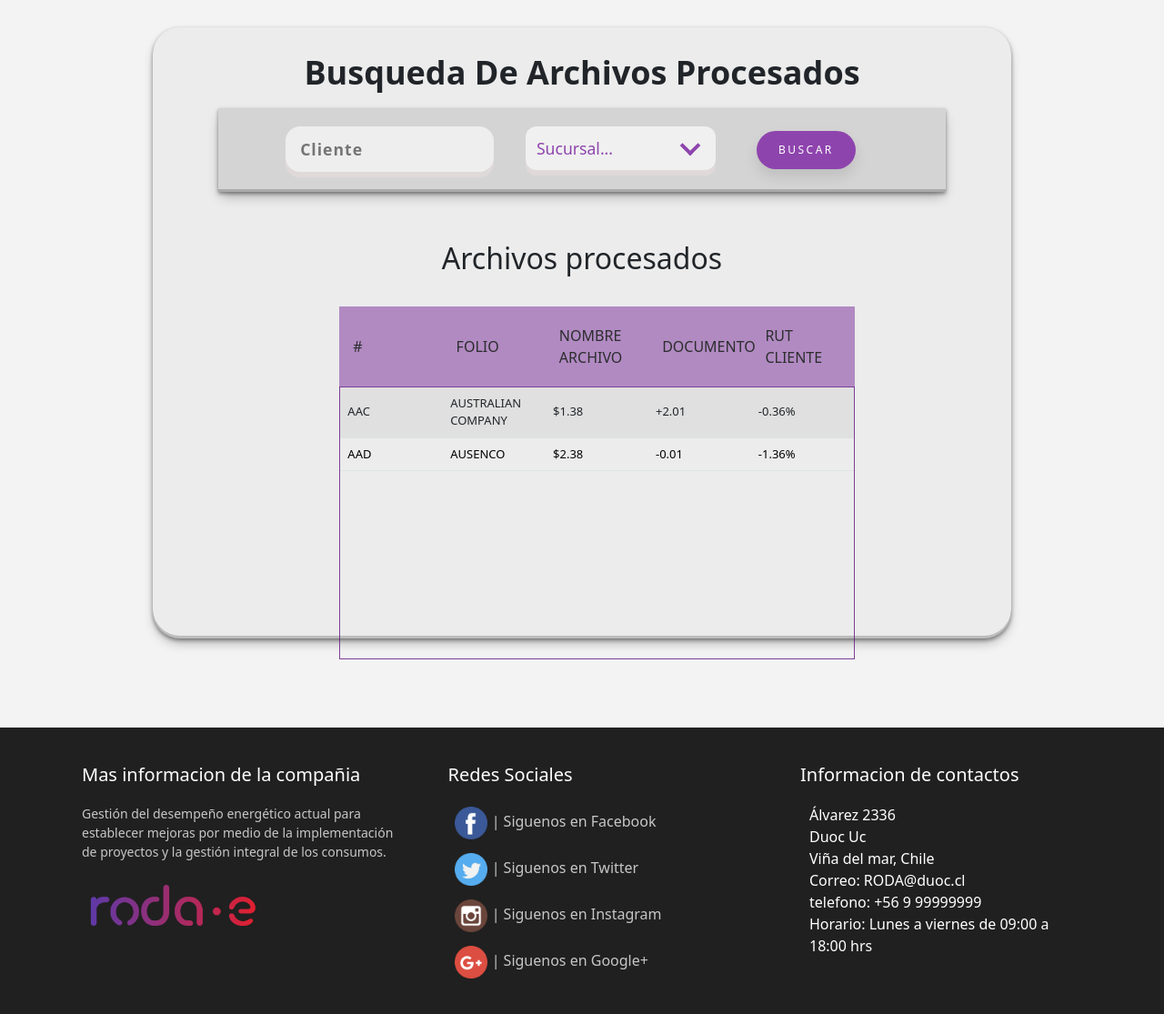
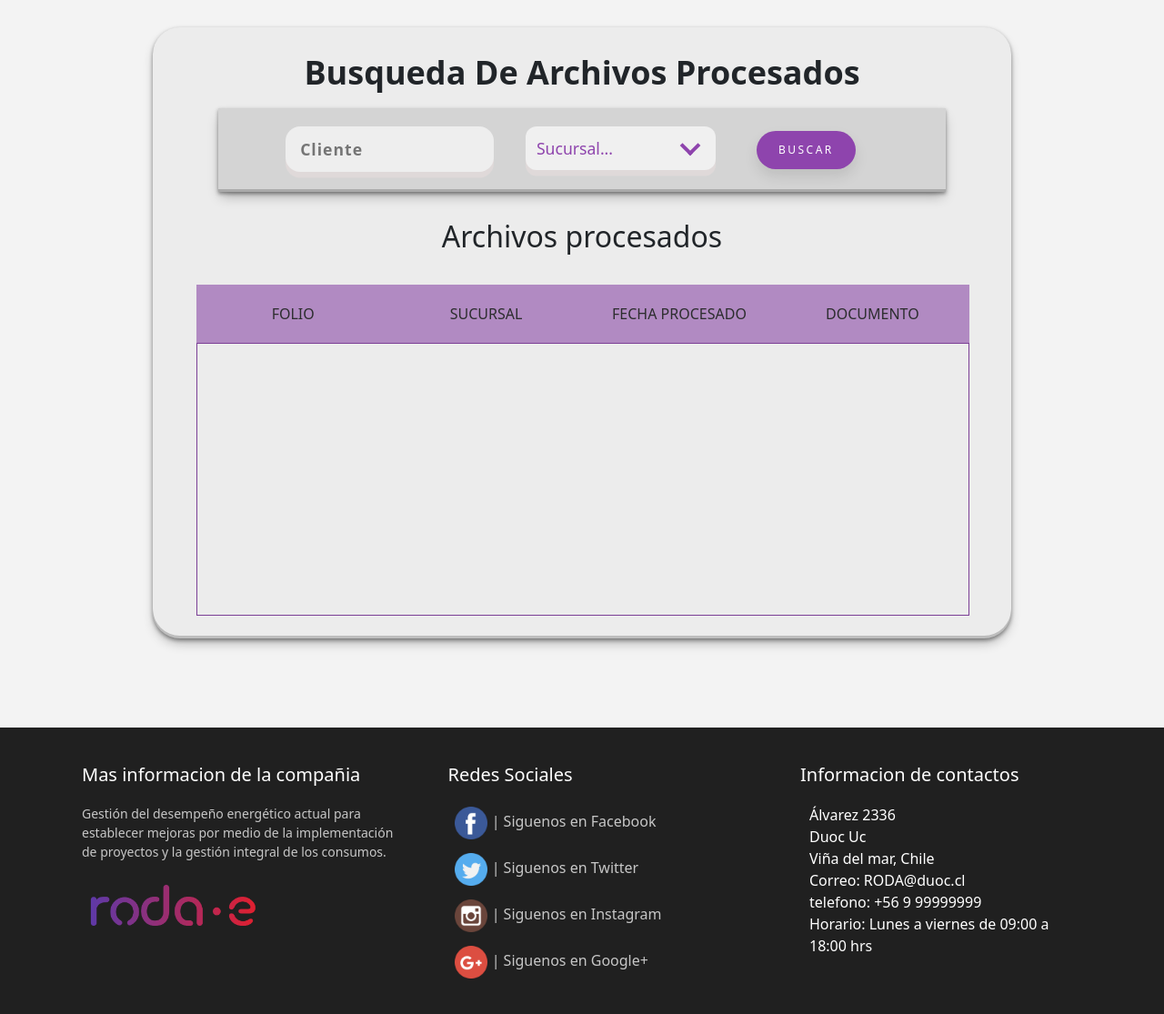
Before and after one commit to ivanmaldonaxdo/API_RODA_TCSB, a Django app: page /processedDocs/ in a window 1280 px wide. Shown: the part 80-1195 px from the top of the page at 91% size. Run offline with Django 3.2, Linux system fonts and the light colour scheme; a user stored in the database is signed in; lists and menus that the app fills with data are empty; parts of the project's set-up code (start-up, migrations or seed data) failed here and were passed over; some libraries are stand-ins or nearby versions.

Commit message:
Vista de documentos Procesados en JS

```diff
--- /dev/null
+++ b/apps/frontend/static/js/processedDocs.js
@@ -0,0 +1,156 @@
+function getCookie(cname) {
+    var name = cname + "=";
+    var decodedCookie = decodeURIComponent(document.cookie);
+    var ca = decodedCookie.split(';');
+    for (var i = 0; i < ca.length; i++) {
+        var c = ca[i];
+        while (c.charAt(0) == ' ') {
+            c = c.substring(1);
+        }
+        if (c.indexOf(name) == 0) {
+            return c.substring(name.length, c.length);
+        }
+    }
+    return "";
+}
+var csrftoken = getCookie('csrftoken');
+////////
+document.getElementById("buscarDocs").addEventListener('click', function (e) {
+    // let folio = document.getElementById("folio").value,
+    //     servicio = document.getElementById("tipo_servicio").value
+    // console.log(folio);
+    // console.log(servicio);
+    // if (servicio =="Tipo de servicio"  && folio == ""){
+    //     console.log("NADA DE INFO");
+    // }
+    // else{
+    //     if (servicio == "Tipo de servicio") {
+    //         // console.log("servicio inservible");
+
+    //         servicio = null;
+    //     }
+
+
+    // }
+    Swal.fire({
+        title: 'Buscando documentos procesados....',
+        timerProgressBar: true,
+        didOpen: () => {
+            Swal.showLoading()
+            getProcesedDocs();
+        },
+
+    })
+    e.preventDefault();
+    e.stopImmediatePropagation();
+
+})
+
+
+function getProcesedDocs() {
+    // const url = 'http://3.80.228.126/documentos/search_docs/'
+    const url = 'http://localhost:8000/procesados/';
+    // const HTMLResponse = document.querySelector("#tablaJS")
+    fetch(url, {
+        method: 'GET',
+        headers: {
+            'Content-Type': 'application/json',
+            'X-CSRFToken': csrftoken,
+        },
+        // body: JSON.stringify({
+        //     "folio": folio,
+        //     "tipo_servicio": tpServicio,
+        //     "rut_receptor": rutCli
+        // })
+
+    })
+    .then((response) => {
+        const status_code = response.status;
+        console.log("Codigo estado es: ", response.status);
+
+
+        swal.close()
+        clearTable()
+        if (status_code >= 400 ){
+            Swal.fire({
+                icon: 'error',
+                title: 'Oops...',
+                text: 'No se han encontrado documentos..',
+                showConfirmButton: false,
+                timer: 2000
+            })
+            // console.log( response.json().catch(err => console.error(err)));
+        }
+        else {
+            response.json().then(docs => {
+                Array.isArray(docs) ? docs.map(doc =>  createRowDoc(doc)) : createRowDoc(docs);
+            })
+
+        }
+     });
+
+}
+
+
+//onclick="myFunction(this)"
+// function myFunction()
+function getIndexTR(x) {
+    let index_tb = x.rowIndex;
+    // console.log(items_tr[3]);
+
+    //     title: 'Procesando documento....',
+    //     timerProgressBar: true,
+    //     didOpen: () => {
+    //         Swal.showLoading()
+    //         console.log(contenido);
+
+    //     },
+
+    // })
+
+
+}
+
+//FUNCION QUE TOMA POR PARAMETRO DOCUMENTO PARA MOSTRAR EN UNA FILA DE LA TABLA
+function createRowDoc(doc,event)
+{
+    // console.log(doc.uuid);
+    const tbody = document.querySelector("#tbodyProcessed");
+    let body = '';
+    let clase = "centrado",
+        cssButton = "buttonDownload";
+
+    // let href = `<a href = "http://localhost:8000${doc.documento}" download ></a>`
+    // let button = `<button id = 'downloadDoc' class="${cssButton}" type = 'button'>${href}Descargar </button>`;
+    let btnDownload = `<button onclick="location.href='http://www.example.com'" id = "downloadDoc" class="${cssButton}" type="button" download> Descargar</button>`;
+    // let button = `<button id = 'process-doc' class="${cssButton}" type = 'button' onclick ="downloadDocs(this)">Procesar</button>`;
+
+    // let form_procesar = `<form action="">${button}</form>`;
+    var linkaso = `${doc.documento}`
+    let tdfolio = `<td class = "${clase}" data-label="Folio">${doc.folio}</td>`,
+        tdSucur = `<td class = "${clase}"  data-label="Sucursal">${doc.rut_sucursal}</td>`,
+        // tdnomDoc = `<td class = "${clase}"  data-label="Sucursal">${doc.nom_doc}</td>`,
+        tdFechaProcess = `<td class = "${clase}" data-label="Fecha Procesado">${doc.fecha}</td>`,
+        tdDownload = `<td class = "${clase}" data-label="Documento">${btnDownload} </td>`;
+
+        // tdDownload = `<td class = "${clase}" data-label="Documento"><a href = "http://localhost:8000${doc.documento}" download ></a>Descargar </td>`;
+        // tdRutReceptor = `<td class = "${clase}">${doc.rut_receptor}</td>`,
+        // tdDownload = `<td class = "${clase}">${form_procesar}</td>`;
+
+    body += `<tr">${tdfolio}${tdSucur}${tdFechaProcess}${tdDownload}</tr>`;
+    tbody.innerHTML += body;
+
+}
+function clearTable(){
+    const table = document.querySelector("#tbodyProcessed");
+    table.innerHTML = '';
+}
+// function deleteRow(indexRow){
+//     // document.getElementsByTagName("tr")[indexRow].remove();
+//     document.getElementById("tableProcesados").deleteRow(indexRow);
+//     console.log("FILA ELIMINADA GG");
+// }
+
+//referencias js
+//https://stackoverflow.com/questions/68933909/how-to-pass-hidden-field-in-table-and-return-the-value-in-jquery-on-tr-click
+//https://bobbyhadz.com/blog/javascript-map-is-not-a-function#:~:text=The%20"TypeError%3A%20map%20is%20not,of%20how%20the%20error%20occurs.
--- a/apps/frontend/templates/frontend/processDocs.html
+++ b/apps/frontend/templates/frontend/processDocs.html
@@ -39,7 +39,7 @@
                                 <th class="centrado">Nombre archivo</th>
                                 <th class="centrado">Rut cliente</th>
                                 <th class="centrado">Tipo Servicio</th>
-                                <th class="centrado">Accion</th>
+                                <th class="centrado">Procesar</th>
 
                             </tr>
                           </thead>
--- a/apps/frontend/templates/frontend/processed.html
+++ b/apps/frontend/templates/frontend/processed.html
@@ -4,7 +4,7 @@
 
 
 
-  <div class="bk">
+    <div class="bk">
         <div class="container-form">
             <h1 class="centrado">Busqueda de archivos Procesados</h1>
             <div class="inputs-form-inicio">
@@ -20,58 +20,51 @@
                     <div class="content-select">
                         <select id="sucursal">
                             <option selected>Sucursal...</option>
-                            <option value="1">Agua</option>
-                            <option value="2">Electricidad</option>
-                            <option value="3">Gas</option>
+                            <option value="1">1</option>
+                            <option value="2">2</option>
                         </select>
                         <i></i>
                     </div>
 
 
 
-                    <button class="btn-buscar">Buscar</button>
+                    <button  id="buscarDocs" type="submit" class="btn-buscar">Buscar</button>
                 </form>
 
             </div>
 
             <div class="container-table">
-                <div class="col-sm-12 col-md-8 col-lg-8 col-xl-8 py-4 ">
+                <div class="table-responsive">
                     <h2 class="centrado">Archivos procesados</h2>
                     <div class="tbl-header">
                         <table cellpadding="0" cellspacing="0" border="0">
                           <thead>
                             <tr>
-                                <th >#</th>
-                                <th >Folio</th>
-                                <th >Nombre archivo</th>
-                                <th >Documento</th>
-                                <th >Rut cliente</th>
+                                {% comment %} <th >#</th> {% endcomment %}
+                                <th class="centrado">Folio</th>
+                                <th class="centrado">Sucursal</th>
+                                <th class="centrado">Fecha Procesado</th>
+                                <th class="centrado">Documento</th>
+
+                                {% comment %} <th >Rut cliente</th> {% endcomment %}
                             </tr>
                           </thead>
                         </table>
                     </div>
                     <div class="tbl-content">
                         <table class="table table-striped" cellpadding="0" cellspacing="0" border="0">
-                            <tbody>
-                                <tr>
+                            <tbody id = "tbodyProcessed">
+                                {% comment %} <tr>
                                     <td>AAC</td>
                                     <td>AUSTRALIAN COMPANY </td>
                                     <td>$1.38</td>
                                     <td>+2.01</td>
                                     <td>-0.36%</td>
-                                </tr>
-                                <tr>
-                                    <td>AAD</td>
-                                    <td>AUSENCO</td>
-                                    <td>$2.38</td>
-                                    <td>-0.01</td>
-                                    <td>-1.36%</td>
-                                </tr>
+                                </tr> {% endcomment %}
                             </tbody>
                         </table>
                     </div>
                 </div>
-
             </div>
 
 
@@ -79,6 +72,7 @@
         </div>
 
     </div>
+    <script type="text/javascript" src="{% static 'js/processedDocs.js' %}"></script>
 
 
 
```
Also changed, not shown: apps/frontend/static/js/processDocs.js (+6 -5 lines), apps/management/procesados/serializers.py (+4 -3 lines).
